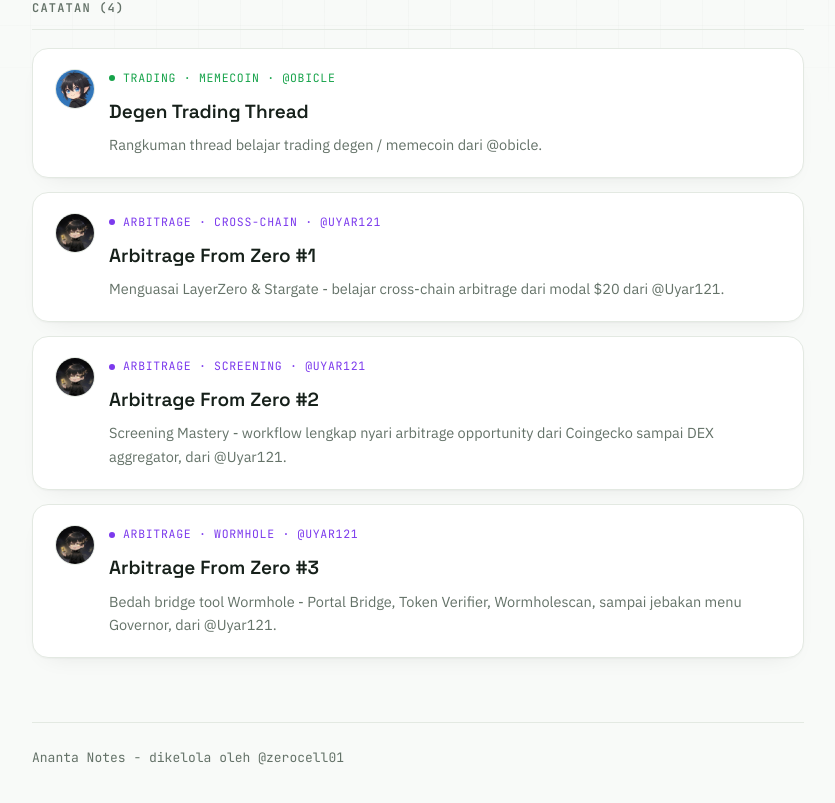
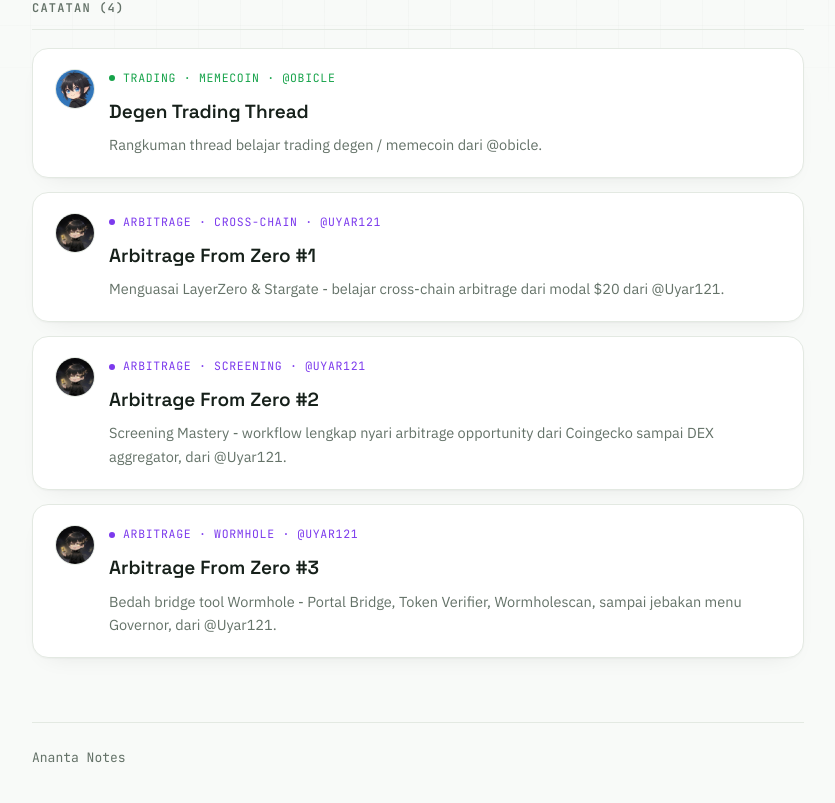
Before and after one commit to zerocell01/anantanotes, a React (Vite) app: page / in a window 1280 px wide. Shown: the part 269-1072 px from the top of the page, without its empty margins (222-1057 px from the left). Built offline with nearby package versions, Linux system fonts and the light colour scheme.

Commit message:
Simplify footer text

```diff
--- a/src/App.jsx
+++ b/src/App.jsx
@@ -47,7 +47,7 @@ function Home() {
           ))}
         </div>
 
-        <footer>Ananta Notes - dikelola oleh @zerocell01</footer>
+        <footer>Ananta Notes</footer>
       </main>
     </>
   )
```
